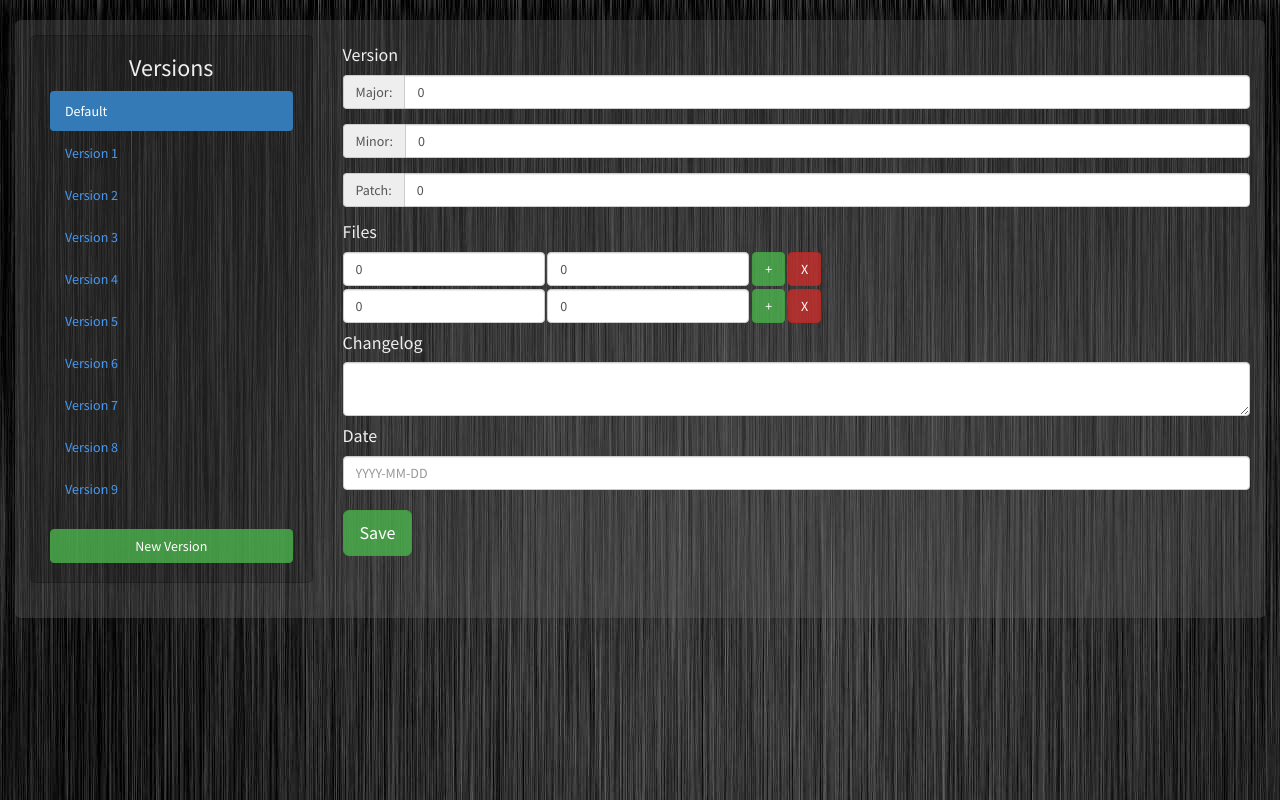
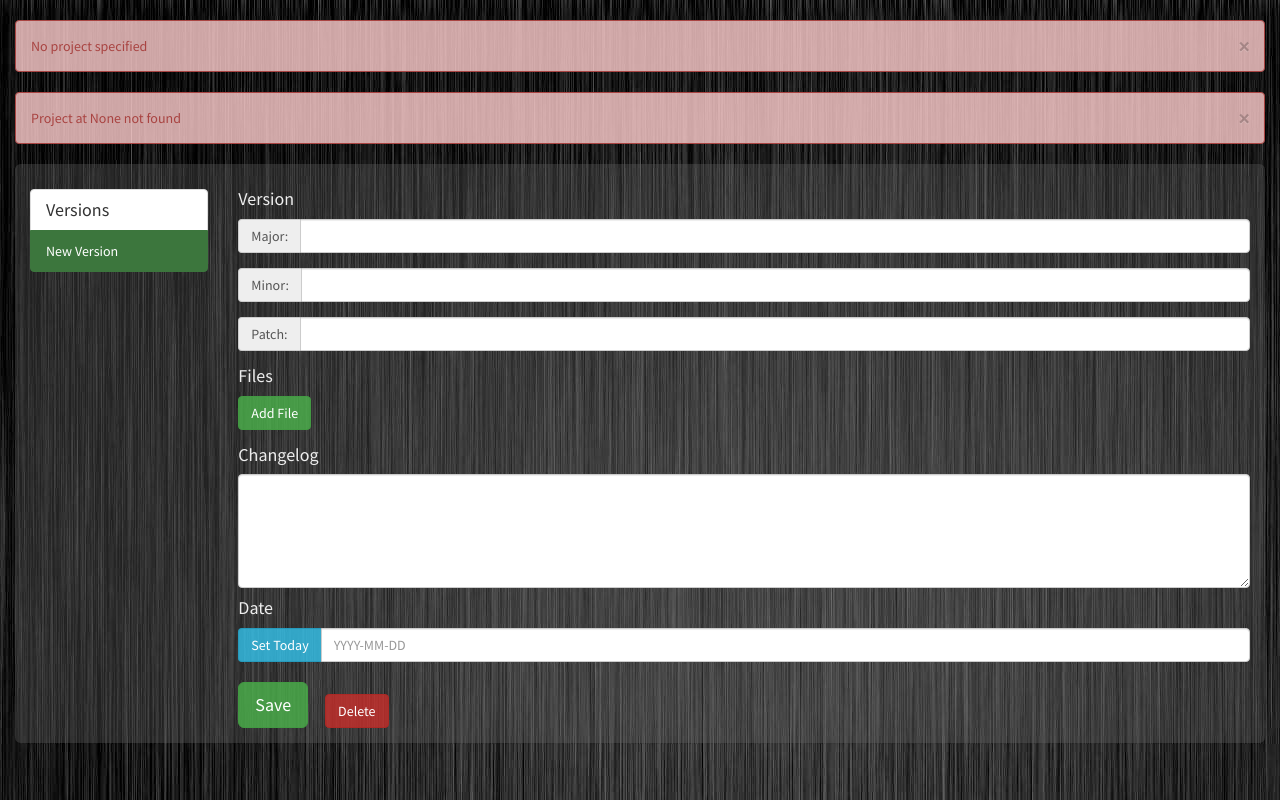
Before and after one commit to Aggrathon/AggrathonWebsite, a Flask app: page /admin/projects/versions/embed/ in a window 1280 px wide. Run offline with Flask 2, Linux system fonts and the light colour scheme; data comes from the database, SQL or seed files in the repository; data that the repository does not hold is empty; parts of the project's set-up code (start-up, migrations or seed data) failed here and were passed over; some libraries are stand-ins or nearby versions.

Commit message:
Implement editing of project versions More Project Unit test

```diff
--- a/website/routes.py
+++ b/website/routes.py
@@ -205,9 +205,34 @@ def project_tags():
 @app.route('/admin/projects/versions/embed/', methods=['GET', 'POST'])
 @login_required
 def project_versions_embed():
-	if request.method == 'POST':
-		pass#TODO handle project version actions
-	return render_page_embed_fromfile(None, 'admin/projects/versions.html')
+	path = request.args.get('project')
+	if request.method == 'POST' and path:
+		action = request.form.get('action')
+		if action:
+			if action == 'delete':
+				major = request.form.get('major')
+				minor = request.form.get('minor')
+				patch = request.form.get('patch')
+				return model.project_version_delete(path, major, minor, patch)
+		else:
+			try:
+				major = int(request.form.get('major'))
+				minor = int(request.form.get('minor'))
+				patch = int(request.form.get('patch'))
+				changelog = request.form.get('changelog')
+				date = request.form.get('date')
+				file_titles = request.form.getlist('file_title')
+				file_urls = request.form.getlist('file_target')
+				if major is not None and minor is not None and patch is not None and changelog is not None and date:
+					model.project_version_set(path, major, minor, patch, changelog, date, file_titles, file_urls)
+				else:
+					flash("Could not save the version because of missing data:<br />\n%r"%request.form, model.FLASH_ERROR)
+				return render_page_embed_fromfile(None, 'admin/projects/versions.html', open_version="%d_%d_%d"%(major,minor,patch), **model.project_versions_get(path))
+			except ValueError:
+				flash("Invalid format on data (numbers must be integers)", model.FLASH_ERROR)
+	elif not path:
+		flash("No project specified", "danger")
+	return render_page_embed_fromfile(None, 'admin/projects/versions.html', **model.project_versions_get(path))
 
 
 @app.route('/admin/files/', methods=['GET', 'POST'])
--- a/website/templates/admin/files.html
+++ b/website/templates/admin/files.html
@@ -85,6 +85,7 @@
 			</table>
 		</div>
 	</div>
+	<!-- OPTIONAL Better File Management -->
 	<div class="col-xs-12 col-md-6 hidden-sm hidden-lg">
 		<div class="panel" id="files_create">
 			<form method=post enctype="multipart/form-data" onsubmit="return uploadFiles();">
--- a/website/templates/admin/projects/editbar.html
+++ b/website/templates/admin/projects/editbar.html
@@ -1,6 +1,6 @@
 {% from 'macros.html' import file_selector %}
 {{ file_selector() }}
-{% from 'admin/projects/versions.html' import versions %}
+{% from 'admin/projects/macros.html' import versions %}
 {{ versions() }}
 <script>
 	function priorityToggle(radio) {
--- a/website/templates/admin/projects/projects.html
+++ b/website/templates/admin/projects/projects.html
@@ -1,6 +1,6 @@
 {% from 'macros.html' import flash %}
 {{ flash() }}
-{% from 'admin/projects/versions.html' import versions %}
+{% from 'admin/projects/macros.html' import versions %}
 {{ versions() }}
 <script>
 	function move_project(button) {
--- a/website/templates/admin/projects/versions.html
+++ b/website/templates/admin/projects/versions.html
@@ -1,120 +1,138 @@
 {#
 	An embedded window for editing versions
 #}
-{% macro versions() %}
-	{% if not macro_versions %}
-		{% set macro_versions = true %}
-		<div class="modal fade" id="versions_modal" onload="$('body').append($(this));">
-			<div class="modal-dialog modal-lg">
-				<div class="modal-content">
-					<div class="modal-header">
-						<button type="button" class="close" data-dismiss="modal" aria-label="Close" data-toggle="tooltip" data-placement="left" title="Remember to Save"><span aria-hidden="true">&times;</span></button>
-						<h4 class="modal-title">Edit Project Versions</h4>
-					</div>
-					<div class="modal-body" style="padding:0.2em;">
-						<iframe id="versions_iframe" style="width:100%;"></iframe>
+{% from 'macros.html' import flash %}
+{{ flash() }}
+<script>
+	var versions = {{ content.data.versions | safe }};
+	{# % for version in content.data.versions %}
+	versions["{{ version }}"] = {{ content.data.versions[version] | jsonify }};
+		major: {{ version.major }}, minor: {{ version.minor }}, patch: {{ version.patch }}, changelog: '{{ version.changelog }}', date: '{{ version.date }}', files: [
+			{% for i in version.files %}
+			{title: '{{i.title}}', url: '{{i.url}}' }{% if not loop.last %}, {% endif %}
+			{% endfor %}
+		]};
+	{% endfor % #}
+
+	function select_version(item) {
+		var it = $(item);
+		it.parent().find(".active").removeClass("active");
+		it.addClass("active");
+		var ver = versions[it.attr('id')];
+		if(ver == null || ver == undefined || ver == 'undefined') {
+			var d = new Date();
+			ver = {major:'', minor:'', patch:'', changelog:'', date:d.toISOString().substring(0, 10), files:[]};
+		}
+		var edit = $("#version_edit");
+		edit.find('#major').val(ver.major);
+		edit.find('#minor').val(ver.minor);
+		edit.find('#patch').val(ver.patch);
+		edit.find('#changelog').val(ver.changelog);
+		edit.find('#date').val(ver.date);
+		var af = $("#add_file");
+		af.siblings().remove();
+		af.show();
+		for(var i = 0; i<ver.files.length; i++) {
+			version_add_file(af, ver.files[i].title, ver.files[i].url);
+		}
+	}
+	function on_version_change() {
+		var edit = $("#version_edit");
+		var select = $("#version_selector");
+		select.find(".active").removeClass("active");
+		var ver = select.find("#ver" + edit.find("#major").val() + "_" + edit.find("#minor").val() + "_" + edit.find("#patch").val());
+		if (ver.length) {
+			ver.addClass("active");
+		} else {
+			select.children().eq(1).addClass("active");
+		}
+	}
+	function version_add_file(jq, title, url) {
+		if(!title || title == undefined) title = "";
+		if(!url || url == undefined) url = "";
+		jq.parent().children().first().hide();
+		jq.after('<div class="form-inline" style="margin-bottom:3px;">\n'
+			+ '<input type="text" value="'+title+'" class="form-control" placeholder="Title" required name="file_title" id="file_title" aria-label="Title" title="File Title" />\n'
+			+ '<input type="text" value="'+url+'" class="form-control" placeholder="Target" required name="file_target" id="file_target" aria-label="URL" title="File Target" />\n'
+			+ '<button type="button" class="btn btn-success" onclick="version_add_file($(this).parent());" aria-label="Add" title="Add">+</button>\n'
+			+ '<button type="button" class="btn btn-danger" onclick="version_remove_file(this);" aria-label="Remove" title="Remove">X</button>\n'
+			+ '</div>\n');
+	}
+	function version_remove_file(item) {
+		var jq = $(item).parent();
+		var sib = jq.siblings();
+		if(sib.length == 1) {
+			sib.show();
+		}
+		jq.remove();
+	}
+	function version_delete() {
+		var sel = $("#version_selector .active");
+		if(sel.text() == "New Version") {
+			return select_version("#version_selector .active");
+		}
+		if(!confirm("Delete version '"+sel.text()+"'?"))
+			return;
+		var edit = $("#version_edit");
+		$.post(document.location,
+			{action:'delete', major:edit.find('#major').val(), minor:edit.find('#minor').val(), patch:edit.find('#patch').val()},
+			function(result) {
+			if(result == 'success') {
+				flash("Version '"+sel.text()+"' deleted!", "success")
+				sel.siblings().eq(1).addClass('active');
+				sel.remove();
+			} else {
+				flash("Could not delete version '"+sel.text()+"':\n<br />"+result, "danger");
+			}
+		});
+	}
+	{% if content.data.open_version %}
+		$(document).ready(function () {
+			select_version('#ver{{content.data.open_version}}');
+		});
+	{% endif %}
+</script>
+<div class="row">
+	<div class="col-sm-2">
+		<div class="list-group" id="version_selector">
+			<h4 class="list-group-item" style="color:#333;">Versions</h4>
+			<a class="list-group-item list-group-item-success active" onclick="select_version(this);" style="cursor:pointer;">New Version</a>
+			{% for version in content.data.list %}
+			<a class="list-group-item" id="{{ version.id }}" onclick="select_version(this);" style="cursor:pointer;">{{ version.name }}</a>
+			{% endfor %}
 		</div>
 	</div>
-			</div>
-		</div>
-		<script>
-			function versions_save() {
-				var modal = $("#versions_modal").modal('hide');
-			}
-			function versions_open(path, title) {
-				var url = "{{ url_for('project_versions_embed') }}";
-				var purl = url + "?project=" + encodeURIComponent(path);
-				var modal = $("#versions_modal");
-				var iframe = modal.find("#versions_iframe");
-				if (iframe.attr('src') == purl) {
-					modal.modal('show');
-				} else {
-					iframe.attr('src', purl);
-					modal.modal('show');
-				}
-				if (title) {
-					modal.find(".modal-title").text("Edit versions for project '"+title+"' at '"+path+"'");
-				} else {
-					modal.find(".modal-title").text("Edit Project Versions");
-				}
-			}
-			$('#versions_iframe').load(function () {
-				setTimeout(function () {
-					var iframe = $('#versions_iframe');
-					iframe.height(iframe.contents().height());
-				}, 200)
-			});
-			$(document).ready(function () {
-				$('#versions_modal .modal-header button').tooltip()
-			});
-		</script>
-	{% endif %}
-{% endmacro %}
-<script>
-
-</script>
-<div class="row">
-	<div class="col-sm-3">
-		<div class="well">
-			<h3>Versions</h3>
-			<ul class="nav nav-pills nav-stacked" role="tablist">
-				{% for version in range(0,10) %}
-					{% if version == 0 %}
-					<li role="presentation" class="active"><a href="#default" aria-controls="ver0" role="tab" data-toggle="tab">Default</a></li>
-					{% else %}
-					<li role="presentation"><a href="#ver{{ version }}" aria-controls="ver{{ version }}" role="tab" data-toggle="tab">Version {{ version }}</a></li>
-					{% endif %}
-				{% endfor %}
-			</ul>
-			<br />
-			<button type="button" class="btn btn-success btn-block">New Version</button>
-		</div>
-	</div>
-	<div class="col-sm-9">
-		<div class="tab-content">
-			{% for version in range(0,10) %}
-				{% if version == 0 %}
-				<div role="tabpanel" class="tab-pane active fade in" id="ver0">
-				{% else %}
-				<div role="tabpanel" class="tab-pane fade" id="ver{{ version }}">
-				{% endif %}
-					<form>
+	<!-- OPTIONAL [Project_Version] Use dropdown on narrow view-->
+	<div class="col-sm-10">
+		<form id="version_edit" method="post">
 			<h4>Version</h4>
 			<div class="form-group input-group">
 				<label for="major" class="input-group-addon">Major: </label>
-							<input type="number" class="form-control" required value="{{ version }}" id="major" name="major">
+				<input type="number" class="form-control" required id="major" name="major" onchange="on_version_change();">
 			</div>
 			<div class="form-group input-group">
 				<label for="minor" class="input-group-addon">Minor: </label>
-							<input type="number" class="form-control" required value="{{ version }}" id="minor" name="minor">
+				<input type="number" class="form-control" required id="minor" name="minor" onchange="on_version_change();">
 			</div>
 			<div class="form-group input-group">
 				<label for="patch" class="input-group-addon">Patch: </label>
-							<input type="number" class="form-control" required value="{{ version }}" id="patch" name="patch">
+				<input type="number" class="form-control" required id="patch" name="patch" onchange="on_version_change();">
 			</div>
 			<h4>Files</h4>
-						<div class="form-inline" style="margin-bottom:3px;">
-							<input type="text" class="form-control" placeholder="Title" value="{{ version }}" name="link_title" id="link_title" aria-label="Title" title="Link Title" />
-							<input type="text" class="form-control" placeholder="Target" value="{{ version }}" name="link_target" id="link_target" aria-label="URL" title="Link Target" />
-							<button type="button" class="btn btn-success" onclick="add_link($(this).parent());" aria-label="Add" title="Add">+</button>
-							<button type="button" class="btn btn-danger" onclick="remove_link(this);" aria-label="Remove" title="Remove">X</button>
-						</div>
-						<div class="form-inline" style="margin-bottom:3px;">
-							<input type="text" class="form-control" placeholder="Title" value="{{ version }}" name="link_title" id="link_title" aria-label="Title" title="Link Title" />
-							<input type="text" class="form-control" placeholder="Target" value="{{ version }}" name="link_target" id="link_target" aria-label="URL" title="Link Target" />
-							<button type="button" class="btn btn-success" onclick="add_link($(this).parent());" aria-label="Add" title="Add">+</button>
-							<button type="button" class="btn btn-danger" onclick="remove_link(this);" aria-label="Remove" title="Remove">X</button>
+			<div class="form-group">
+				<button type="button" class="btn btn-success" id="add_file" onclick="version_add_file($(this));">Add File</button>
 			</div>
 			<h4>Changelog</h4>
-						<textarea class="form-control" id="changelog" name="changelog"></textarea>
+			<textarea class="form-control" id="changelog" name="changelog" rows="5"></textarea>
+			<!-- OPTIONAL [Project_Version] Use filebrowser for downloads-->
 			<h4>Date</h4>
-						<input class="form-control" id="date" name="date" placeholder="YYYY-MM-DD" />
+			<div class="input-group">
+				<a class="input-group-addon btn btn-info" onclick="$(this).siblings().val(new Date().toISOString().substring(0,10));">Set Today</a>
+				<input class="form-control" id="date" name="date" required placeholder="YYYY-MM-DD" />
+			</div>
 			<br />
-						<button class="btn btn-success btn-lg" type="submit">Save</button>
+			<button class="btn btn-success btn-lg" type="submit">Save</button>&emsp;
+			<button class="btn btn-danger" type="button" onclick="version_delete();" style="vertical-align:bottom">Delete</button>
 		</form>
 	</div>
-			{% endfor %}
 </div>
-	</div>
-</div>
-<!-- TODO Project Version Editing -->
--- a/website/templates/frontend/projects/project.html
+++ b/website/templates/frontend/projects/project.html
@@ -69,5 +69,5 @@
 	{{ files() }}
 {% elif content.data.changelog %}
 	{{ changelog() }}
-	<!-- TODO Project Version Viewing -->
+	<!-- TODO [Project_Version] View Versions -->
 {% endif %}
```
Also changed, not shown: website/database.py (+22 -10 lines), website/model.py (+67 -12 lines), website/templates/admin/projects/macros.html (added, +50 -0 lines), website/unit.py (+70 -19 lines), 1 other file. Lines whose indentation alone changed are shown as unchanged.
